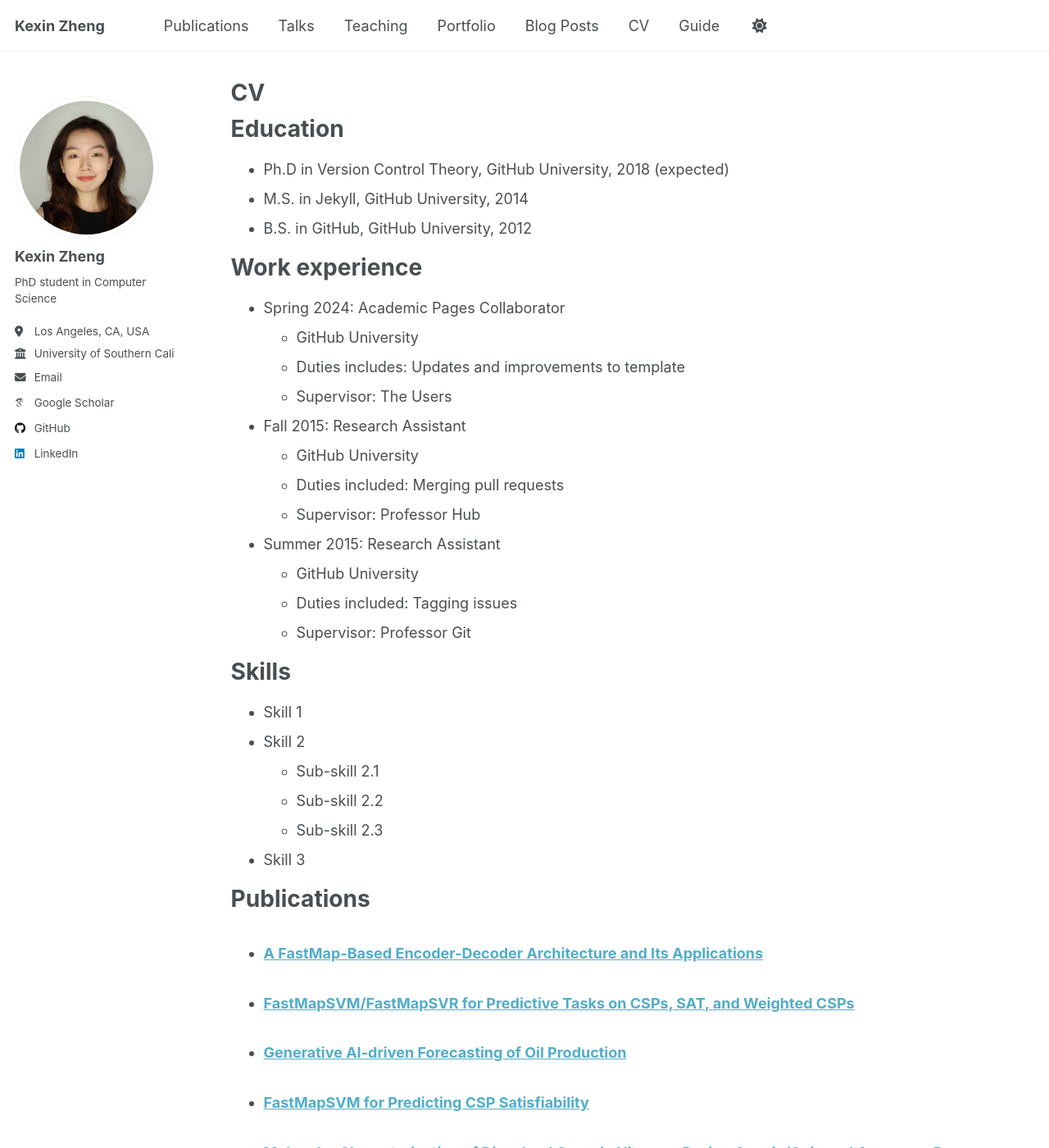
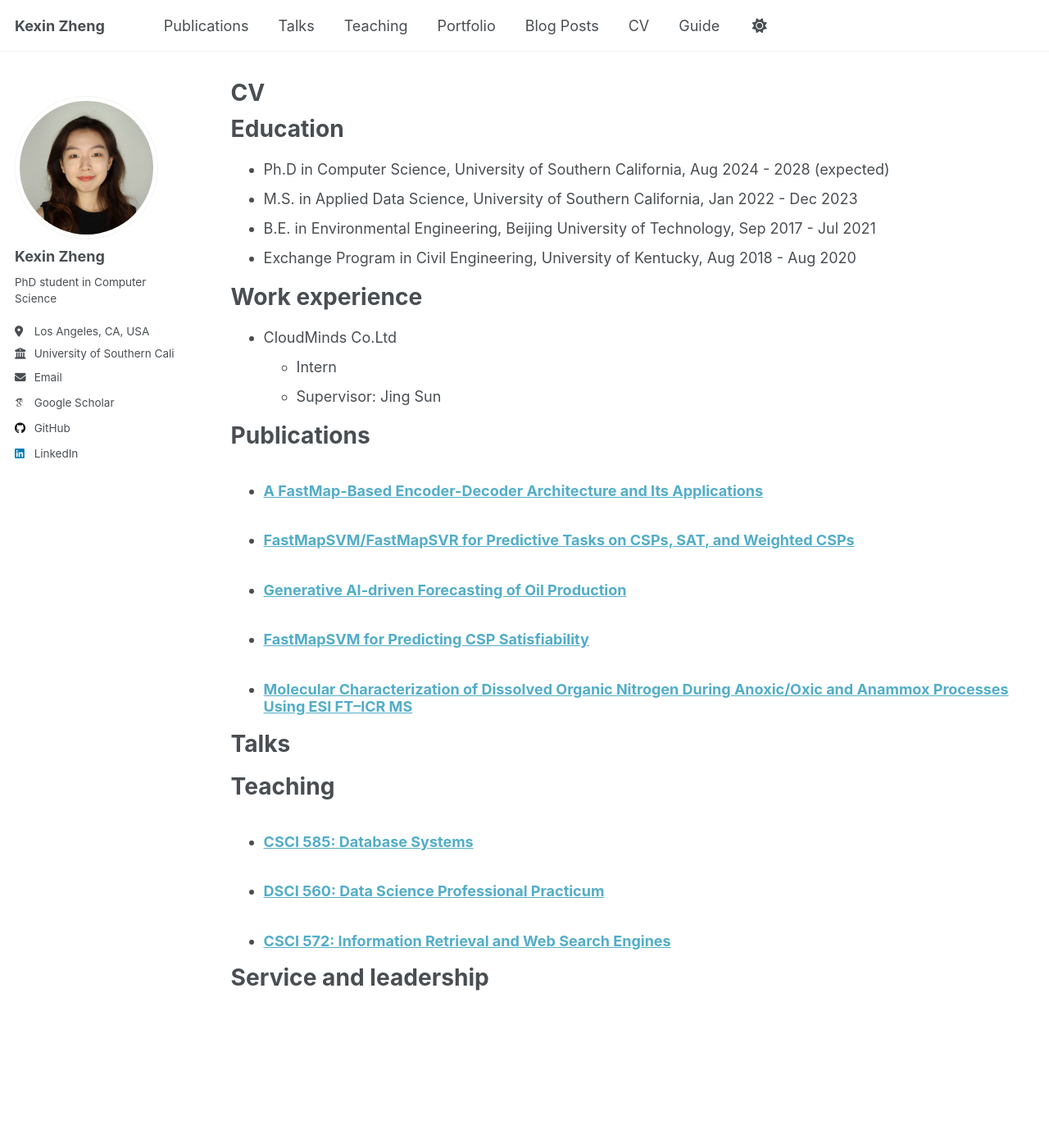
Before and after one commit to kellyzhengusc/kellyzhengusc.github.io, a Jekyll site: the page built from _pages/cv.md, in a window 1280 px wide and 1400 px high. Shown: the whole window at 82% size. Built offline with Jekyll 4.4.1, drawn with Linux system fonts in a browser that asks for light colours; some web fonts are replaced; a script that is not in the unit is left out; some of the changed text lies outside the part shown.

Commit message:
Update cv.md

```diff
--- a/_pages/cv.md
+++ b/_pages/cv.md
@@ -11,35 +11,16 @@ redirect_from:
 
 Education
 ======
-* Ph.D in Version Control Theory, GitHub University, 2018 (expected)
-* M.S. in Jekyll, GitHub University, 2014
-* B.S. in GitHub, GitHub University, 2012
+* Ph.D in Computer Science, University of Southern California, Aug 2024 - 2028 (expected)
+* M.S. in Applied Data Science, University of Southern California, Jan 2022 - Dec 2023
+* B.E. in Environmental Engineering, Beijing University of Technology, Sep 2017 - Jul 2021
+* Exchange Program in Civil Engineering, University of Kentucky, Aug 2018 - Aug 2020
 
 Work experience
 ======
-* Spring 2024: Academic Pages Collaborator
-  * GitHub University
-  * Duties includes: Updates and improvements to template
-  * Supervisor: The Users
-
-* Fall 2015: Research Assistant
-  * GitHub University
-  * Duties included: Merging pull requests
-  * Supervisor: Professor Hub
-
-* Summer 2015: Research Assistant
-  * GitHub University
-  * Duties included: Tagging issues
-  * Supervisor: Professor Git
-
-Skills
-======
-* Skill 1
-* Skill 2
-  * Sub-skill 2.1
-  * Sub-skill 2.2
-  * Sub-skill 2.3
-* Skill 3
+* CloudMinds Co.Ltd
+  * Intern
+  * Supervisor: Jing Sun
 
 Publications
 ======
@@ -61,4 +42,3 @@ Teaching
 
 Service and leadership
 ======
-* Currently signed in to 43 different slack teams
```
